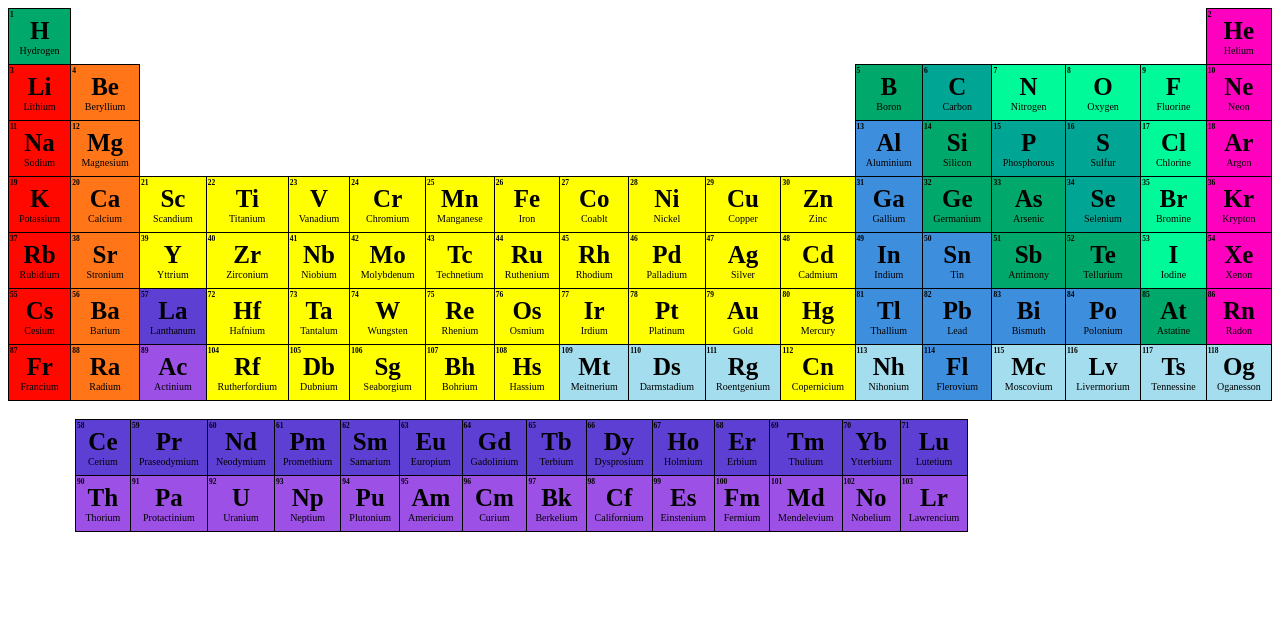
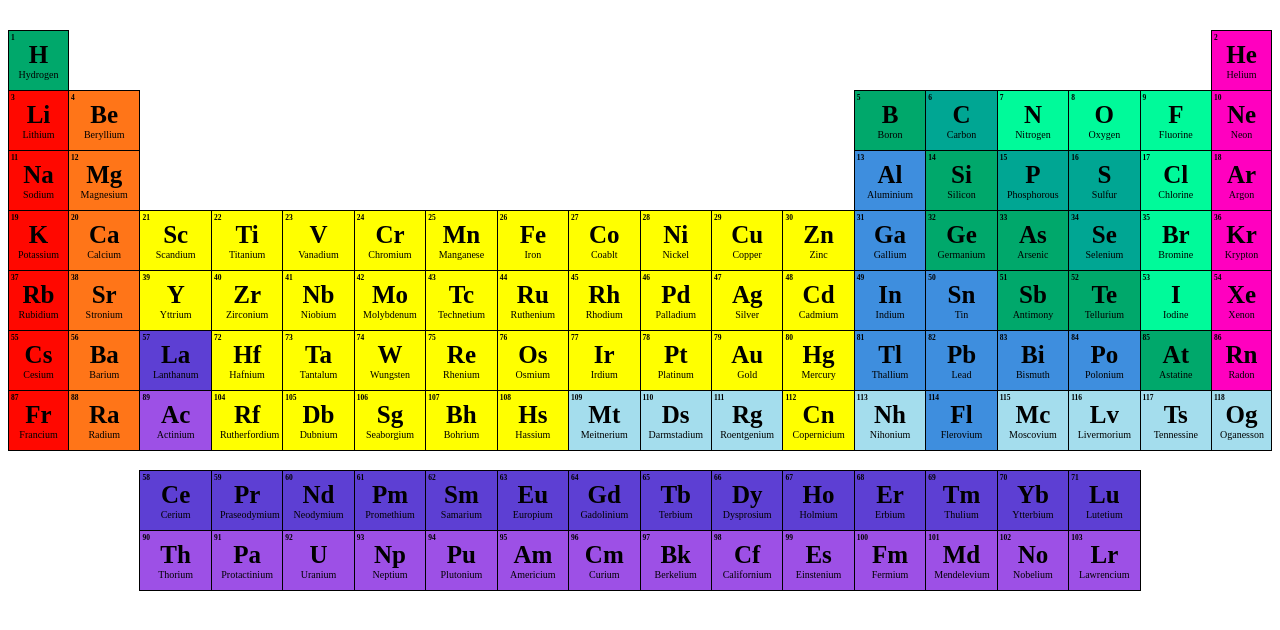
Before and after one commit to hamzaweb444/CSSAssignment2, a plain HTML site: page index.html in a window 1280 px wide. Drawn offline with Linux system fonts and the light colour scheme.

Commit message:
Mostly complete

```diff
--- a/index.html
+++ b/index.html
@@ -4,7 +4,7 @@
 <head>
     <meta charset="UTF-8">
     <meta name="viewport" content="width=device-width, initial-scale=1.0">
-    <title>Document</title>
+    <title>Periodic Table</title>
     <link rel="stylesheet" href="style.css">
 </head>
 
@@ -477,11 +477,11 @@
                 <span class="element-name">Oganesson</span>
             </td>
         </tr>
-    </table>
 
-    <br>
+        <tr>
+            <td colspan="18" class="gap-row"></td>
+        </tr>
 
-    <table class="table1">
         <tr>
             <td colspan="2" class="empty"></td>
             <td class="iris">
--- a/style.css
+++ b/style.css
@@ -1,32 +1,33 @@
 .table{
     width: 100%;
     border-collapse: collapse;
-}
-
-.table1{
-    width: 80%;
-    border-collapse: collapse;
-    display: flex;
-    flex-direction: column;
-    align-items: center;
+    table-layout: fixed;
+    margin-top: 30px;
 }
 
 td{
-    border: 1px solid black;
+    border: 1px black solid;
     text-align: center;
     vertical-align: middle;
-    width: 55px;
-    height: 55px;
+    width: 60px;
+    height: 60px;
     font-size: 25px;
     padding: 8px;
     position: relative;
     box-sizing: border-box;
+    overflow: hidden;
 }
 
 .empty{
     border: none;
     width: auto;
     height: 55px;
+}
+
+.gap-row{
+    border: none;
+    width: auto;
+    height: 20px;
 }
 
 .element-symbol {
@@ -42,11 +43,12 @@ td{
 
 .atomic-number {
     position: absolute;
-    top: 1px;
-    left: 1px;
+    top: 2px;
+    left: 2px;
     font-size: 0.3em;
     font-weight: bold;
 }
+
 
 .tufts{
     background-color: #3E8EDE;
```
